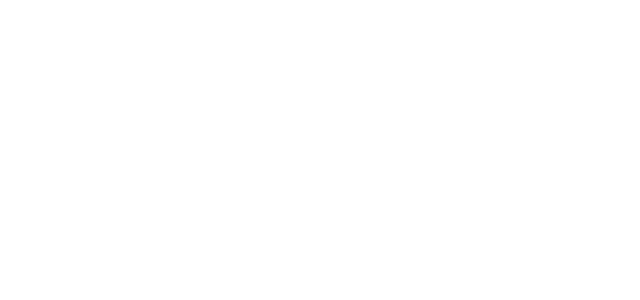
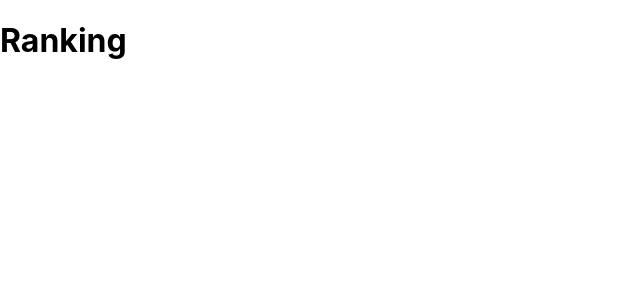
Before and after one commit to LeoLacana/trivia-react-redux, a React (Create React App) app: page /ranking in a window 1280 px wide. Shown: the top 300 px of the page, without its empty margins (0-640 px from the left). Built offline with nearby package versions, Linux system fonts and the light colour scheme.

Commit message:
Requisito 16

```diff
--- a/src/App.js
+++ b/src/App.js
@@ -4,6 +4,7 @@
 import Game from './pages/Game';
 import Settings from './pages/Settings';
 import Feedback from './pages/Feedback';
+import Ranking from './pages/Ranking';
 
 class App extends Component {
   render() {
@@ -14,6 +15,7 @@
           <Route exact path="/game" component={ Game } />
           <Route exact path="/settings" component={ Settings } />
           <Route exact path="/feedback" component={ Feedback } />
+          <Route exact path="/ranking" component={ Ranking } />
         </Switch>
       </div>
     );
--- a/src/components/subComponents/AlternativesContainer.jsx
+++ b/src/components/subComponents/AlternativesContainer.jsx
@@ -41,10 +41,10 @@
   render() {
     return (
       <>
-        {/* Ainda falta organizar de forma desordenada as alternativas. */}
         {this.renderAlternatives().sort((a, b) => {
           const lessOne = -1;
-          if (b.key > a.key) { return lessOne; } return 1;
+          const one = 1;
+          if (b.key > a.key) { return lessOne; } return one;
         })}
       </>
     );
--- a/src/pages/Feedback.jsx
+++ b/src/pages/Feedback.jsx
@@ -46,6 +46,13 @@
         >
           Jogar novamente
         </button>
+        <button
+          data-testid="btn-ranking"
+          type="button"
+          onClick={ () => history.push('/ranking') }
+        >
+          Ver Ranking
+        </button>
       </div>
     );
   }
--- /dev/null
+++ b/src/pages/Ranking.jsx
@@ -0,0 +1,14 @@
+import React, { Component } from 'react';
+// import PropTypes from 'prop-types';
+
+class Ranking extends Component {
+  render() {
+    return (
+      <div>
+        <h1 data-testid="ranking-title">Ranking</h1>
+      </div>
+    );
+  }
+}
+
+export default Ranking;
```
